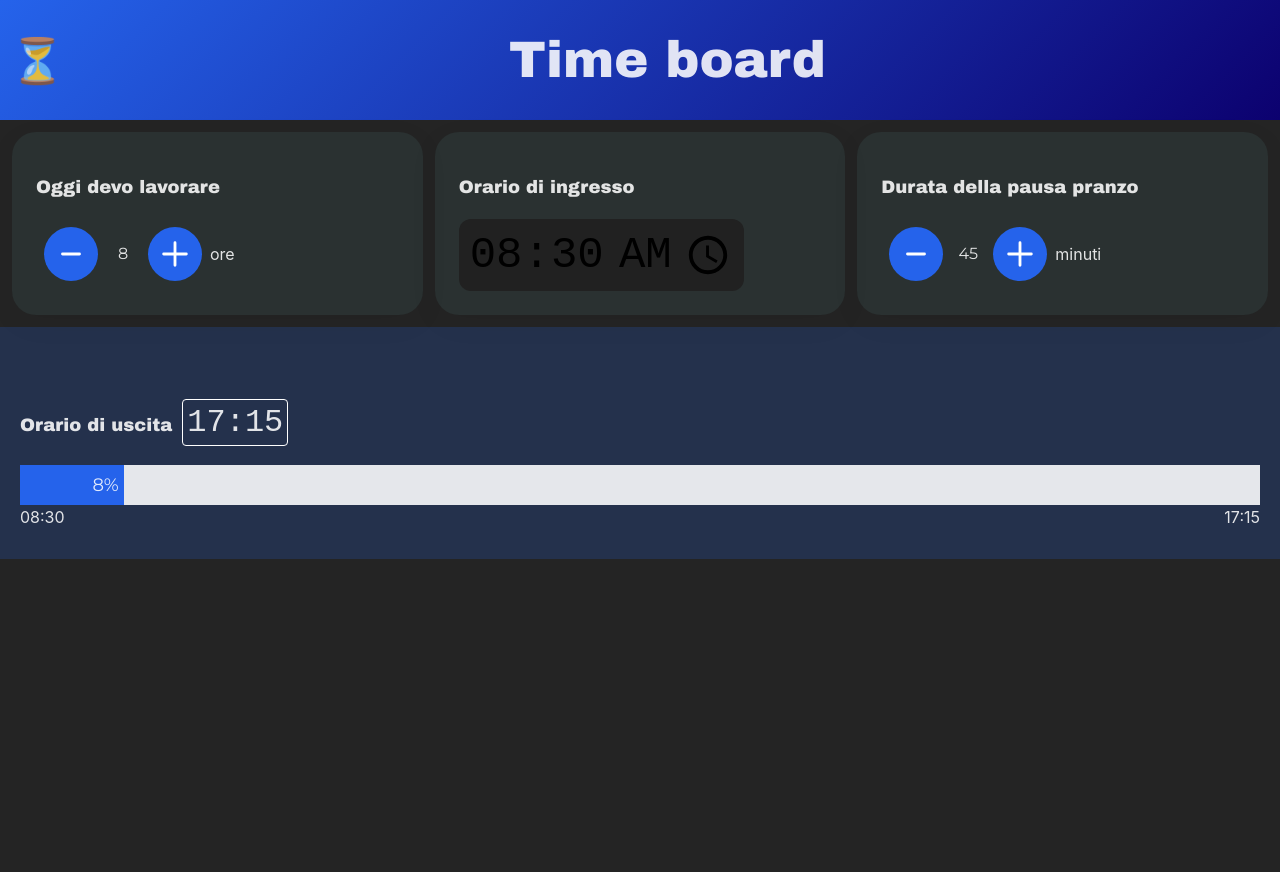
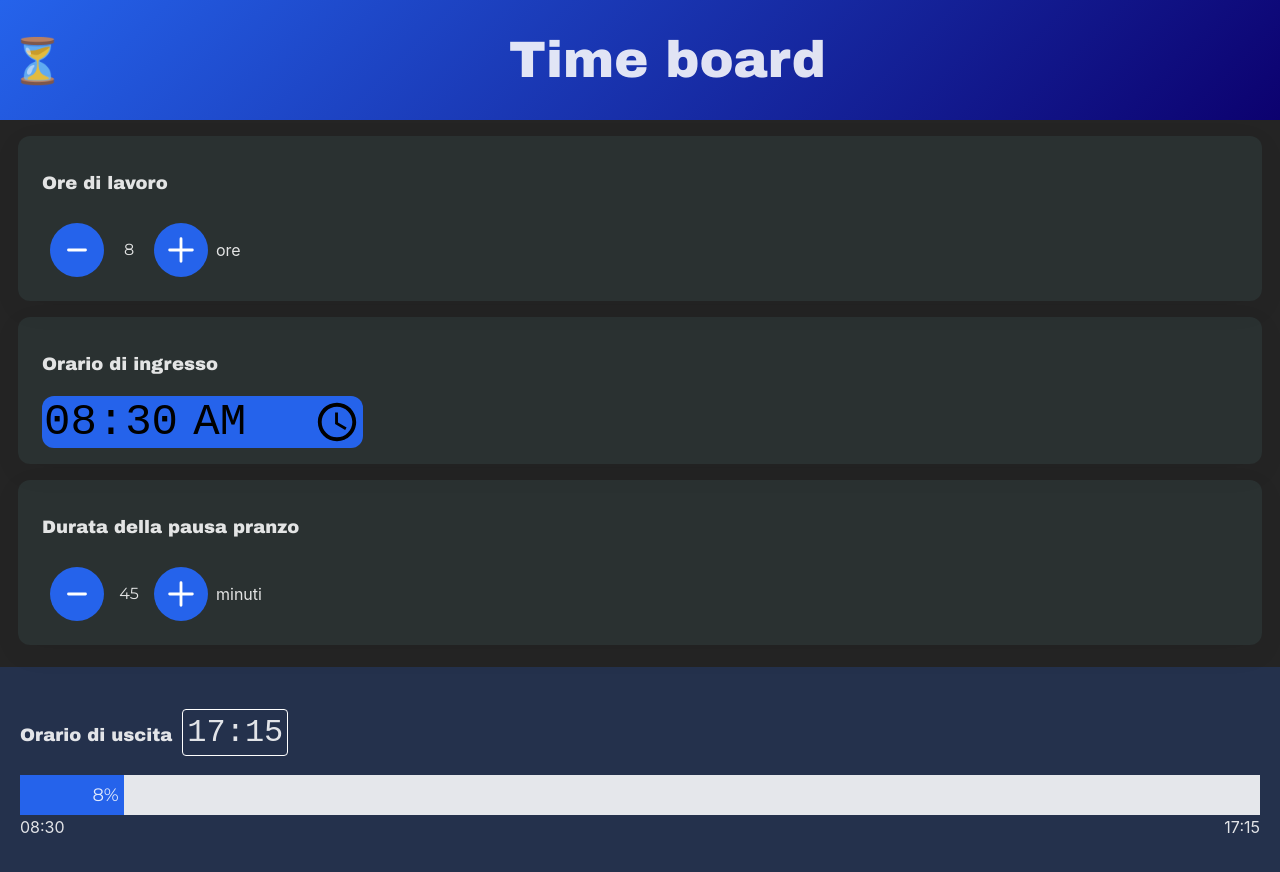
Before and after one commit to NicoloCavalli95horses/time-board, a Vue app: page / in a window 1280 px wide. Shown: the top 872 px of the page. Before the commit the page ends 800 px from the top, so only its background shows below. Built offline with nearby package versions, Linux system fonts and the light colour scheme.

Commit message:
[fix] fix CSS

```diff
--- a/src/App.vue
+++ b/src/App.vue
@@ -5,7 +5,7 @@
   </nav>
   <div class="grid">
     <div class="card">
-      <p>Oggi devo lavorare</p>
+      <p>Ore di lavoro</p>
       <div class="flex">
         <Counter v-model:count="workingHours" label="ore" />
       </div>
@@ -69,10 +69,9 @@ function timeToMinutes(time) {
 
 <style lang="scss" scoped>
 .grid {
-  display: grid;
-  grid-template-columns: repeat(auto-fill, minmax(400px, 1fr));
-  grid-gap: 12px;
-  margin: 12px;
+  display: flex;
+  flex-direction: column;
+  margin: 0 18px;
 }
 
 span {
@@ -83,9 +82,11 @@ span {
 .info {
   background-color: rgba(37, 99, 235, 0.2);
   height: 100%;
+  margin-top: 22px;
   .wrapper  {
     margin: 0 20px 0 20px;
-    padding: 54px 0;
+    padding-top: 24px;
+    padding-bottom: 84px;
   }
   span {
     font-size: 32px;
@@ -101,8 +102,9 @@ span {
 }
 
 .card {
-  border-radius: 24px;
-  padding: 24px;
+  border-radius: 12px;
+  padding: 16px 24px;
+  margin-top: 16px;
   box-shadow: 0 8px 30px rgba(0, 0, 0, .05);
   background-color: rgba(51, 68, 68, 0.4);
 }
--- a/src/components/InputTime.vue
+++ b/src/components/InputTime.vue
@@ -1,5 +1,7 @@
 <template>
+  <div class="input-wrapper">
     <input type="time" v-model="input" />
+  </div>
 </template>
 
 <script setup>
@@ -24,26 +26,29 @@ const emit = defineEmits([
 //===========================
 // Consts
 //===========================
-const input = ref( props.time );
+const input = ref(props.time);
 
 
 //===========================
 // Watchers
 //===========================
-watch( input, (newVal) => {
+watch(input, (newVal) => {
   emit('update:time', newVal);
 });
 
 </script>
 
 <style lang="scss" scoped>
+.input-wrapper {
+
   input[type="time"] {
+    width: 100%;
+    max-width: 320px;
     font-size: 44px;
-  padding: 10px;
-  background-color: rgb(33,33,33);
+    background-color: #2563eb;
     border: none;
-  outline: none;
     border-radius: 12px;
     font-family: monospace;
   }
+}
 </style>
```
Lines whose indentation alone changed are shown as unchanged.
